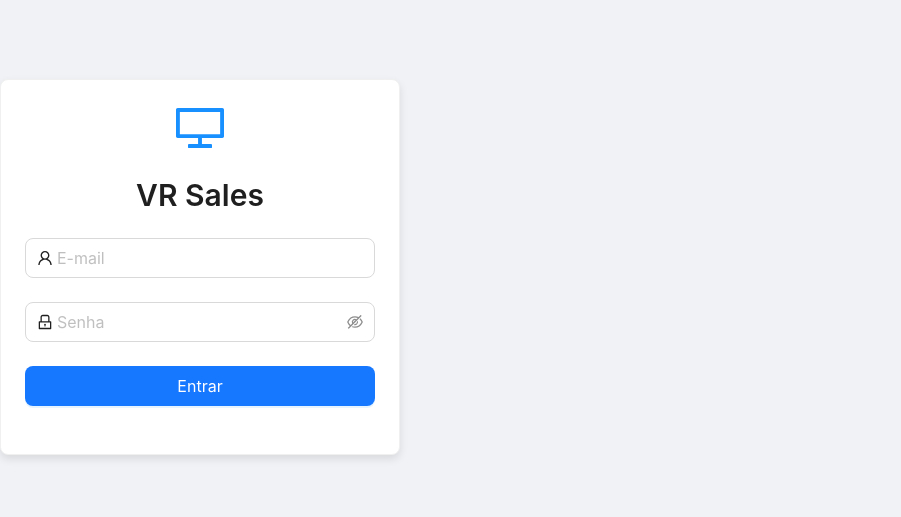
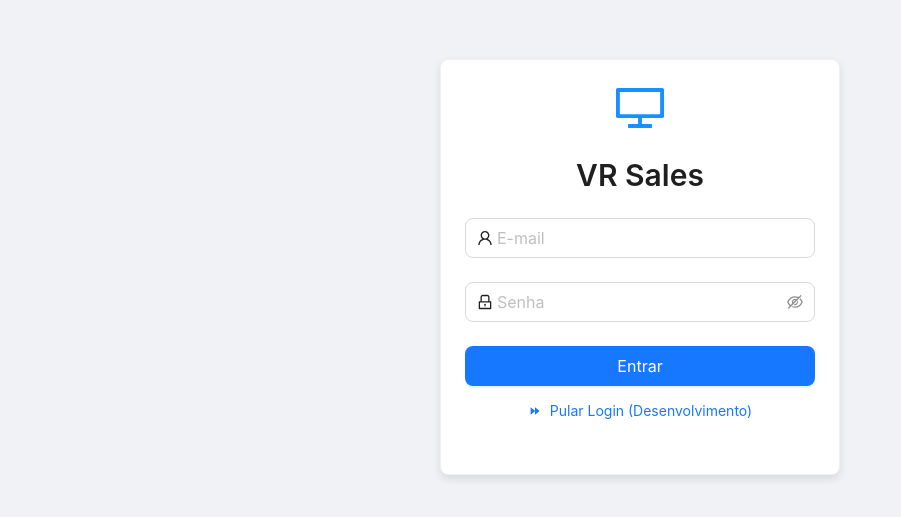
Before and after one commit to Verax-System/VRSales, a React (Vite) app in the folder client/: page /login in a window 1280 px wide. Shown: the part 133-650 px from the top of the page, without its empty margins (0-901 px from the left). Built offline with nearby package versions, Linux system fonts and the light colour scheme.

Commit message:
feat(login): add skip login button for development environment

```diff
--- a/client/src/pages/LoginPage.jsx
+++ b/client/src/pages/LoginPage.jsx
@@ -1,6 +1,6 @@
 import React, { useState } from 'react';
-import { Form, Input, Button, Card, message, Typography } from 'antd';
-import { UserOutlined, LockOutlined, DesktopOutlined } from '@ant-design/icons';
+import { Form, Input, Button, Card, message, Typography, Space } from 'antd';
+import { UserOutlined, LockOutlined, DesktopOutlined, ForwardOutlined } from '@ant-design/icons';
 import { useAuth } from '../context/AuthContext';
 
 const { Title } = Typography;
@@ -8,6 +8,7 @@ const { Title } = Typography;
 const LoginPage = () => {
   const { login } = useAuth();
   const [loading, setLoading] = useState(false);
+  const [form] = Form.useForm(); // Adiciona referência ao formulário
 
   const onFinish = async (values) => {
     setLoading(true);
@@ -21,14 +22,31 @@ const LoginPage = () => {
     }
   };
 
+  // --- INÍCIO DO NOVO CÓDIGO ---
+
+  // Função para o botão de pular login
+  const handleSkipLogin = () => {
+    // IMPORTANTE: Substitua com um usuário válido do seu ambiente de desenvolvimento
+    const devCredentials = {
+      email: 'admin@example.com',
+      password: 'admin',
+    };
+
+    // Preenche o formulário e o submete programaticamente
+    form.setFieldsValue(devCredentials);
+    onFinish(devCredentials);
+  };
+
+  // --- FIM DO NOVO CÓDIGO ---
+
   return (
-    <div style={{ display: 'flex', justifyContent: 'center', alignItems: 'center', height: '100vh', background: '#f0f2f5' }}>
+    <div style={{ display: 'flex', justifyContent: 'center', alignItems: 'center', height: '100vh', width: '100%', background: '#f0f2f5' }}>
       <Card style={{ width: 400, boxShadow: '0 4px 8px 0 rgba(0,0,0,0.1)' }}>
         <div style={{ textAlign: 'center', marginBottom: '24px' }}>
             <DesktopOutlined style={{ fontSize: '48px', color: '#1890ff' }}/>
             <Title level={2}>VR Sales</Title>
         </div>
-        <Form name="login" onFinish={onFinish}>
+        <Form form={form} name="login" onFinish={onFinish}>
           <Form.Item name="email" rules={[{ required: true, message: 'Por favor, insira seu e-mail!' }, { type: 'email', message: 'E-mail inválido!' }]}>
             <Input prefix={<UserOutlined />} placeholder="E-mail" size="large" />
           </Form.Item>
@@ -36,9 +54,26 @@ const LoginPage = () => {
             <Input.Password prefix={<LockOutlined />} placeholder="Senha" size="large" />
           </Form.Item>
           <Form.Item>
-            <Button type="primary" htmlType="submit" style={{ width: '100%' }} size="large" loading={loading}>
-              Entrar
-            </Button>
+            <Space direction="vertical" style={{ width: '100%' }}>
+              <Button type="primary" htmlType="submit" style={{ width: '100%' }} size="large" loading={loading}>
+                Entrar
+              </Button>
+
+              {/* --- INÍCIO DO NOVO CÓDIGO --- */}
+              {/* Este botão só será renderizado em ambiente de desenvolvimento */}
+              {import.meta.env.DEV && (
+                <Button
+                  type="link"
+                  icon={<ForwardOutlined />}
+                  onClick={handleSkipLogin}
+                  style={{ width: '100%' }}
+                >
+                  Pular Login (Desenvolvimento)
+                </Button>
+              )}
+              {/* --- FIM DO NOVO CÓDIGO --- */}
+
+            </Space>
           </Form.Item>
         </Form>
       </Card>
```
